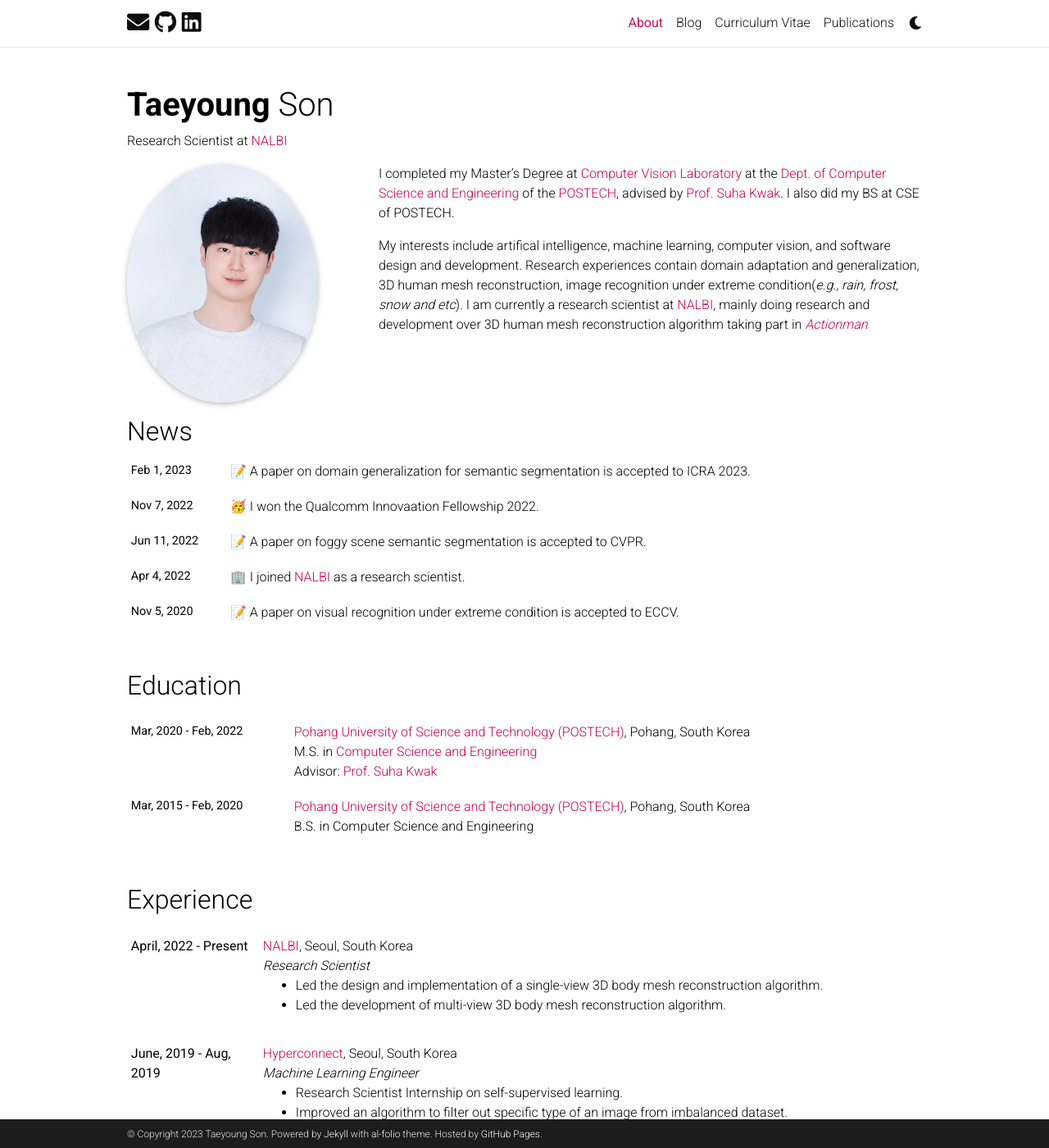
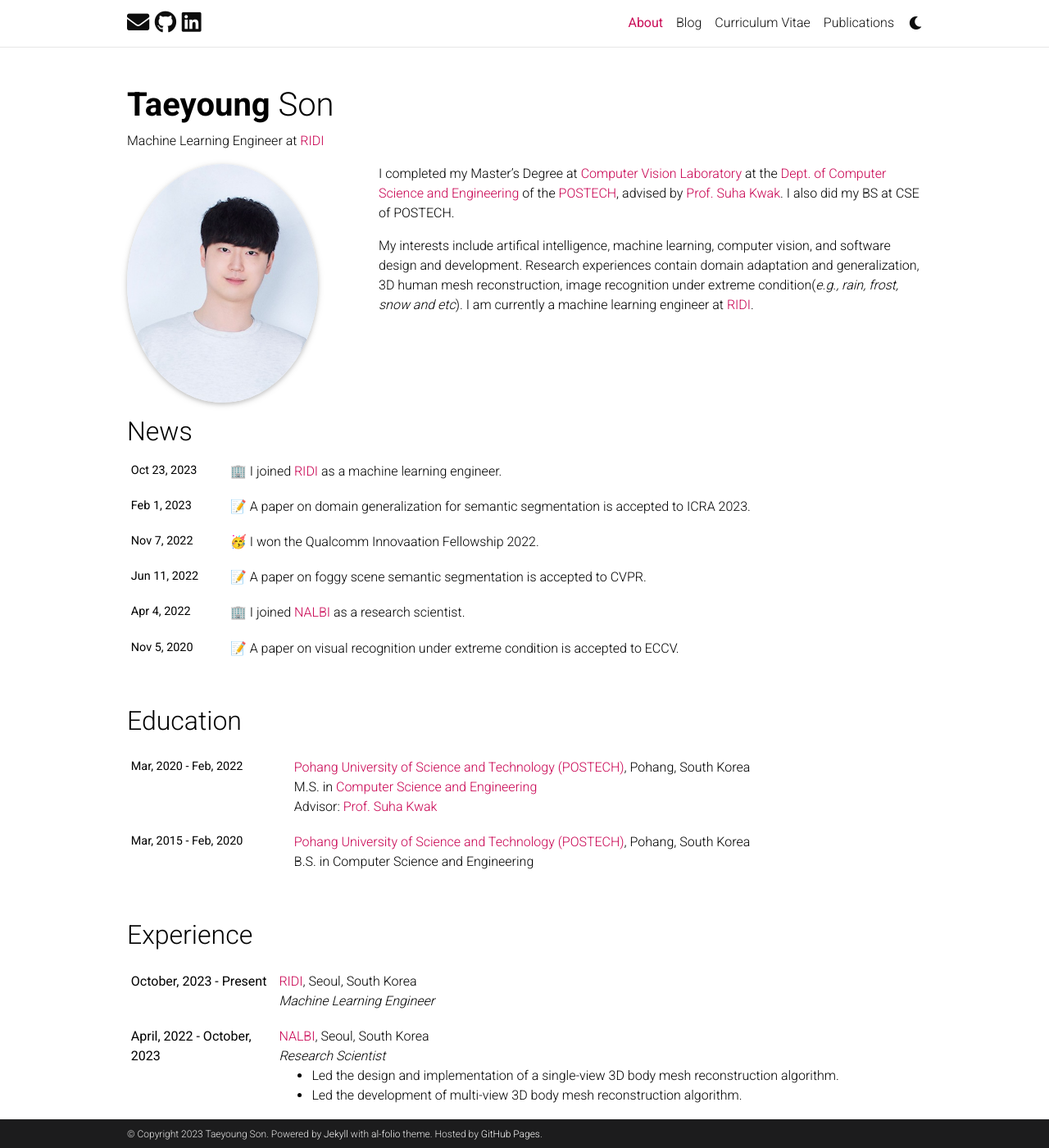
Before and after one commit to taeyoungson/taeyoungson.github.io, a Jekyll site: the page built from _pages/about.md, in a window 1280 px wide and 1400 px high. Shown: the whole window at 82% size. Built offline with Jekyll 4.4.1, drawn with Linux system fonts in a browser that asks for light colours; full-size pictures stand in for the smaller copies a plugin makes; comment, search, counter and statistics services are not loaded; a style sheet for code colours, icons or effects is not loaded.

Commit message:
add: moved to ridi

```diff
--- a/_pages/about.md
+++ b/_pages/about.md
@@ -2,7 +2,7 @@
 layout: about
 title: About
 permalink: /
-subtitle: Research Scientist at <a href='https://www.nalbi.ai'>NALBI</a>
+subtitle: Machine Learning Engineer at <a href='https://www.ridicorp.com'>RIDI</a>
 
 profile:
   align: left
@@ -22,4 +22,4 @@
 
 My interests include artifical intelligence, machine learning, computer vision, and software design and development.
 Research experiences contain domain adaptation and generalization, 3D human mesh reconstruction, image recognition under extreme condition(*e.g., rain, frost, snow and etc*).
-I am currently a research scientist at <a href='https://www.nalbi.ai'>NALBI</a>, mainly doing research and development over 3D human mesh reconstruction algorithm taking part in *<a href='https://actionman.ai'>Actionman</a>*
+I am currently a machine learning engineer at <a href='https://www.ridicorp.com'>RIDI</a>.
```
Also changed, not shown: _experience/exp_3.md (+1 -1 lines), _experience/exp_4.md (added, +8 -0 lines), _news/announcement_6.md (added, +7 -0 lines).
